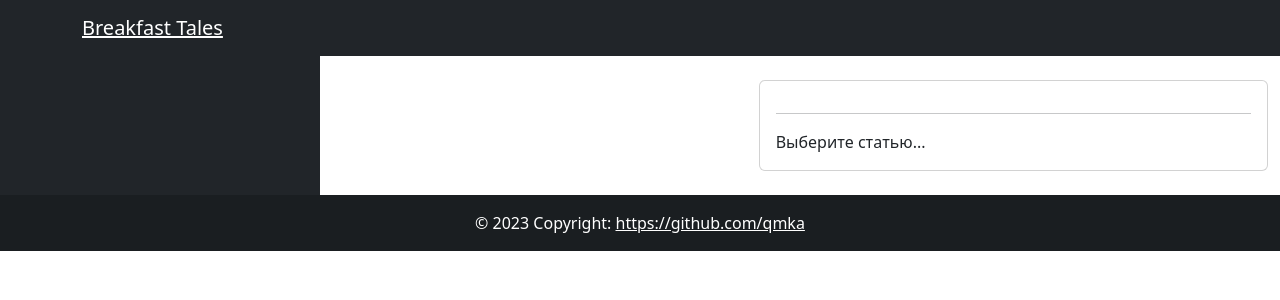
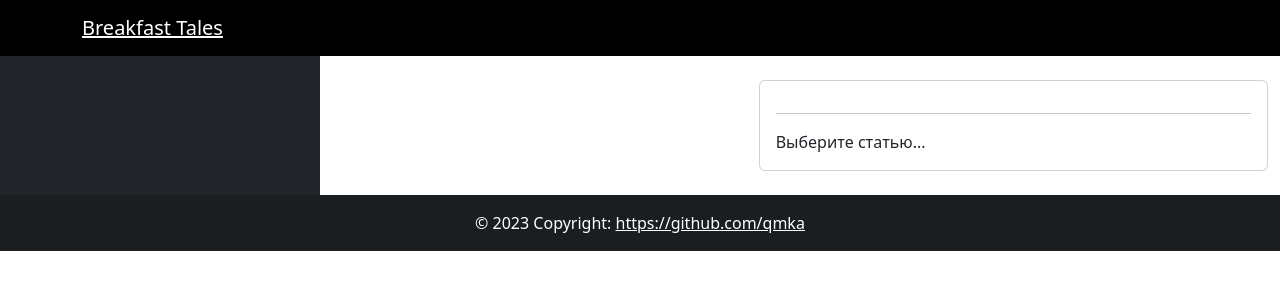
Before and after one commit to qmka/breakfast-tales, a Flask app: template breakfast_tales/templates/feed.html in a window 1280 px wide. Shown: the top 300 px of the page. Run offline with Flask 3, Linux system fonts and the light colour scheme; the template is opened without the code that fills it, so the values that code supplies are empty; some libraries are stand-ins or nearby versions.

Commit message:
make the same type of header and footer

```diff
--- a/breakfast_tales/templates/main.html
+++ b/breakfast_tales/templates/main.html
@@ -11,7 +11,7 @@
   </head>
   <body>
     <!-- Хедер -->
-    <header class="navbar navbar-dark bg-dark">
+    <header class="navbar navbar-dark" style="background-color: rgba(0, 0, 0);">
       {% include 'header.html' %}
     </header>
 
```
